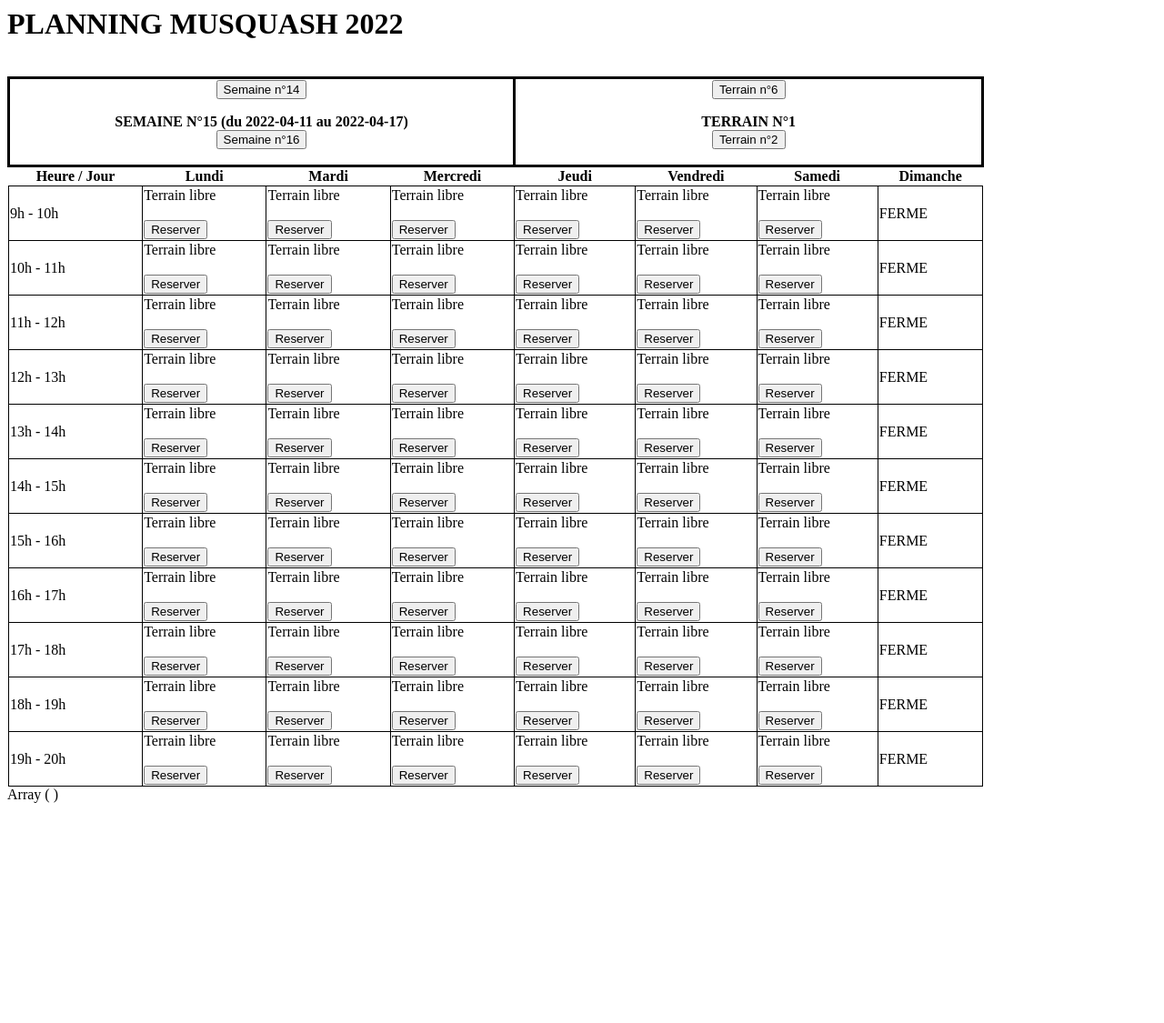
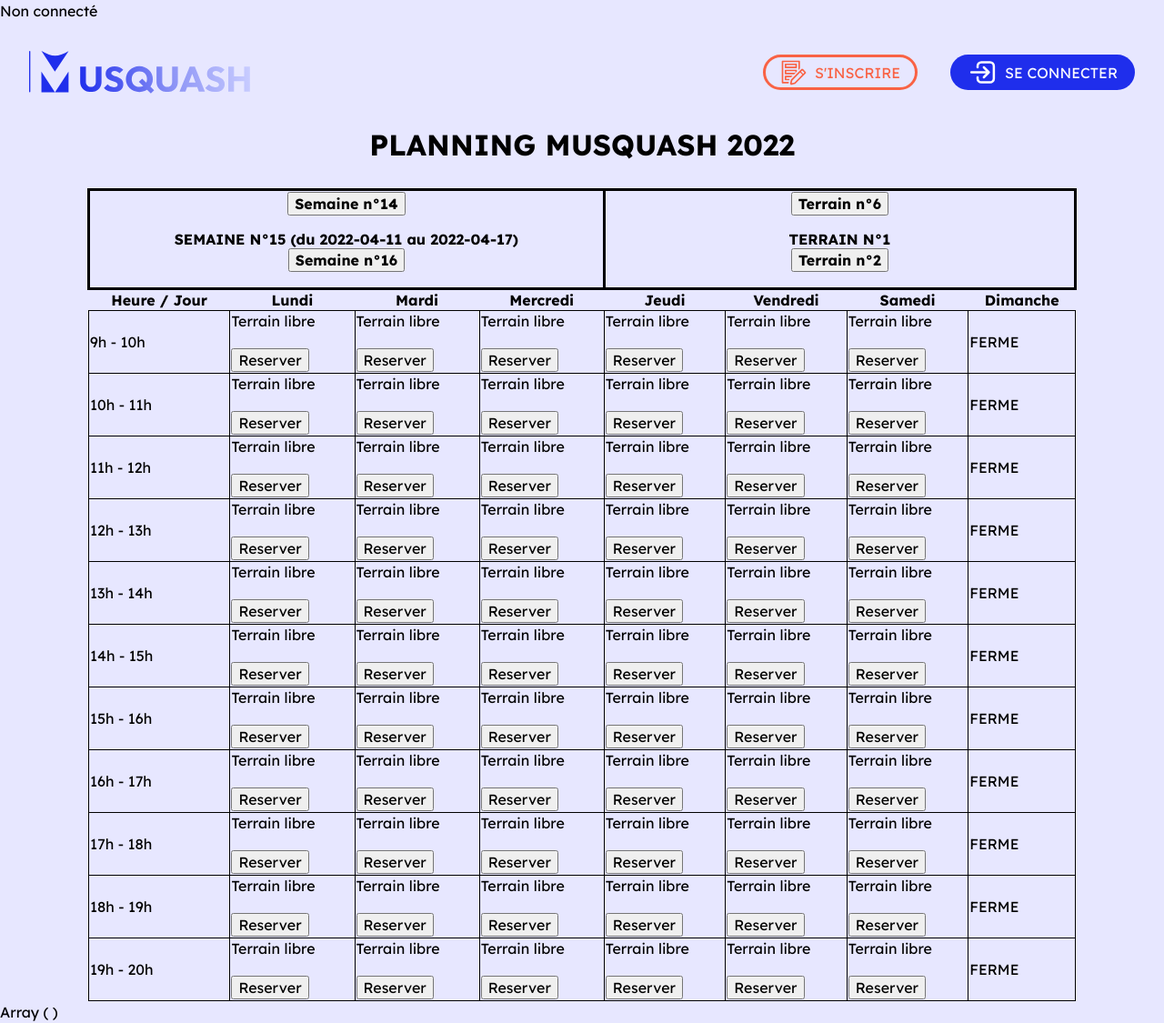
Before and after one commit to sawiw/Musquash, a PHP site: page /planning.php in a window 1280 px wide. Shown: the whole page at 91% size. Before the commit the page ends 883 px from the top, so only its background shows below. Run offline with PHP 8.4, Linux system fonts and the light colour scheme; data comes from the database, SQL or seed files in the repository; style sheets or scripts are compiled from the project's sources.

Commit message:
barreNavCo/NoCo+Planning

```diff
--- /dev/null
+++ b/css/planning.css
@@ -0,0 +1,9 @@
+h1 {
+  display: flex;
+  justify-content: center;
+}
+
+table {
+  margin-left: auto;
+  margin-right: auto;
+}/*# sourceMappingURL=planning.css.map */
--- /dev/null
+++ b/css/planning.scss
@@ -0,0 +1,12 @@
+h1 {
+    display: flex;
+    justify-content: center;
+}
+table {
+    margin-left: auto;
+    margin-right: auto;
+    th{
+        // display: flex;
+        // width: 100%;
+    }
+}
--- a/css/style.css
+++ b/css/style.css
@@ -114,6 +114,11 @@ body {
   font-size: 1.2rem;
   border-radius: 10px;
   border: 1px solid #f96244;
+}
+
+#btnDeconnexion {
+  color: white;
+  cursor: pointer;
 }
 
 nav {
@@ -406,7 +411,7 @@ nav .btn-profile {
     transform: scale(0.9);
   }
 
-  body .container-formules .formule .nos-adhesions {
+  .container-formules .formule .nos-adhesions {
     display: flex;
     flex-direction: column;
     gap: 10px;
--- a/css/style.scss
+++ b/css/style.scss
@@ -112,7 +112,10 @@ body {
     }
   }
 }
-
+#btnDeconnexion {
+  color: white;
+  cursor: pointer;
+}
 nav {
   margin: 2em;
   display: flex;
--- /dev/null
+++ b/dossierIncludes/barreNavNonCo.php
@@ -0,0 +1,97 @@
+<div id="testPopUpInscription" class="cachee testPopUp">
+<form  action="validationInscription.php" method="POST">
+  <!-- onsubmit="return validationInscription()" -->
+  <h2>Formulaire d'inscription &nbsp;<button id="fermePopupInscription">❌</button></h2>
+
+
+  <label for="login">Login : </label>
+  <input required type="text" maxlength="20" name="login" id="login">
+
+  <label for="nom">Nom : </label>
+  <input type="text" name="nom" id="nom" maxlength="30" required>
+  <label for="prenom">Prenom : </label>
+  <input type="text" name="prenom" id="prenom" maxlength="30" required>
+
+  <label for="dateNaissance">Date de naissance : </label>
+  <input required type="date" name="dateNaissance" id="dateNaissance">
+
+  <label for="mail">Mail : </label>
+  <input type="email" name="mail" id="mail" maxlength="30" required>
+  <br>
+  <input type="submit" value="S'inscrire" id="validerInscription">
+  <br>
+  <div>
+    <img src="ressources/images/logo_musquash.svg" alt="logo_musquash" style="filter: brightness(100);" >
+  </div>
+</form>
+
+</div>
+
+<!-- AJOUT CONNEXION MOD ERWANN -->
+<div id="testPopUpConnexion" class="cachee testPopUp">
+  <form  action="validationConnexion.php" method="POST">
+    <h2>Connexion <button id="fermePopUpConnexion">❌</button></h2>
+
+
+  <label for="mailConnexion">Mail utilisateur: </label>
+  <input required type="text" maxlength="30" name="mailConnexion" id="mailConnexion">
+
+
+  <label for="mdpConnexion">Mot de passe : </label>
+  <input required type="password" minlength="8" maxlength="50" name="mdpConnexion" id="mdpConnexion">
+
+
+  <input type="submit" value="Se connecter" id="validerConnexion">
+  <br>
+  <div>
+    <img src="ressources/images/logo_musquash.svg" alt="logo_musquash" style="filter: brightness(100);" >
+  </div>
+</form>
+
+</div>
+<!-- Navbar -->
+<nav>
+<!-- Logo Musquash -->
+<a href="index.php" class="logo-musquash-navbar">
+  <img src="ressources/images/logo_musquash.svg" alt="Logo_Musquash">
+</a>
+<button class="btn-profile" id="btnProfile">
+  <img src="ressources/icons/icone-profile.svg" alt="icone-profile">
+</button>
+  <!-- Container bouton ISCRIPTION / CONNEXION  -->
+  <!-- ENLEVE PAR ERWANN -->
+  <!-- <form name=" btnInscription/Connexion" action="" class="nav-btn-container" method="POST"> -->
+  <div class="nav-btn-container">
+  <!-- Bouton s'inscrire -->
+  <div id="btnInscription" class="btn-inscription">
+    <svg width="30" height="30" viewBox="0 0 30 30" fill="none" xmlns="http://www.w3.org/2000/svg"><path
+        d="M17.5 10H5.83333C5.61232 10 5.40036 9.9122 5.24408 9.75592C5.0878 9.59964 5 9.38768 5 9.16667V5.83333C5 5.61232 5.0878 5.40036 5.24408 5.24408C5.40036 5.0878 5.61232 5 5.83333 5H17.5C17.721 5 17.933 5.0878 18.0893 5.24408C18.2455 5.40036 18.3333 5.61232 18.3333 5.83333V9.16667C18.3333 9.38768 18.2455 9.59964 18.0893 9.75592C17.933 9.9122 17.721 10 17.5 10ZM6.66667 8.33333H16.6667V6.61667H6.66667V8.33333Z"
+        fill="#F96244" /><path
+        d="M17.5 11.7334H5.83333C5.61232 11.7334 5.40036 11.8212 5.24408 11.9775C5.0878 12.1338 5 12.3457 5 12.5667V15.8334C5 16.0544 5.0878 16.2664 5.24408 16.4227C5.40036 16.5789 5.61232 16.6667 5.83333 16.6667H15.3L18.3333 13.5834V12.5667C18.3333 12.3457 18.2455 12.1338 18.0893 11.9775C17.933 11.8212 17.721 11.7334 17.5 11.7334ZM16.6667 15.0001H6.66667V13.3334H16.6667V15.0001Z"
+        fill="#F96244" /><path
+        d="M9.21699 26.2584V26.2084L9.48366 25.0501H3.33366V3.33341H20.0003V11.8751L21.667 10.3001V2.50008C21.667 2.27907 21.5792 2.06711 21.4229 1.91083C21.2666 1.75455 21.0547 1.66675 20.8337 1.66675H2.50033C2.27931 1.66675 2.06735 1.75455 1.91107 1.91083C1.75479 2.06711 1.66699 2.27907 1.66699 2.50008V25.8334C1.66699 26.0544 1.75479 26.2664 1.91107 26.4227C2.06735 26.579 2.27931 26.6667 2.50033 26.6667H9.16699C9.17386 26.5296 9.19057 26.3932 9.21699 26.2584Z"
+        fill="#F96244" /><path
+        d="M18.3336 15.9751L17.6836 16.6334C17.8449 16.6002 17.9927 16.5199 18.1083 16.4028C18.224 16.2856 18.3024 16.1368 18.3336 15.9751Z"
+        fill="#F96244" /><path
+        d="M5 22.4499C5 22.6709 5.0878 22.8829 5.24408 23.0392C5.40036 23.1955 5.61232 23.2833 5.83333 23.2833H9.86667L10.1167 22.1999L10.225 21.7416V21.6999H6.66667V19.9999H11.95L13.6167 18.3333H5.83333C5.61232 18.3333 5.40036 18.421 5.24408 18.5773C5.0878 18.7336 5 18.9456 5 19.1666V22.4499Z"
+        fill="#F96244" /><path
+        d="M27.9087 13.8916L25.1003 11.0832C24.9757 10.9583 24.8276 10.8591 24.6646 10.7914C24.5016 10.7238 24.3268 10.689 24.1503 10.689C23.9738 10.689 23.7991 10.7238 23.6361 10.7914C23.473 10.8591 23.325 10.9583 23.2003 11.0832L11.7754 22.5749L10.8337 26.5832C10.7984 26.7562 10.7976 26.9343 10.8314 27.1076C10.8651 27.2808 10.9326 27.4457 11.0302 27.5928C11.1277 27.7398 11.2533 27.8662 11.3998 27.9647C11.5462 28.0632 11.7107 28.1318 11.8837 28.1666C11.9696 28.1752 12.0561 28.1752 12.142 28.1666C12.2441 28.1832 12.3482 28.1832 12.4504 28.1666L16.492 27.2749L27.9087 15.8332C28.0334 15.7093 28.1324 15.5619 28.1999 15.3996C28.2675 15.2373 28.3022 15.0632 28.3022 14.8874C28.3022 14.7116 28.2675 14.5375 28.1999 14.3752C28.1324 14.2128 28.0334 14.0655 27.9087 13.9416V13.8916ZM15.642 25.7582L12.592 26.4332L13.3337 23.4082L21.9003 14.7499L24.2503 17.0999L15.642 25.7582ZM25.192 16.1582L22.842 13.8082L24.167 12.4999L26.5337 14.8666L25.192 16.1582Z"
+        fill="#F96244" />
+    </svg>
+
+    <!-- <input id="btnInscription" type="submit" name="inscription" value="S'INSCRIRE"> -->
+    <p>S'INSCRIRE</p>
+  </div>
+  <!-- Bouton se connecter -->
+  <div id="btnConnexion" class="btn-connexion">
+    <svg width="33" height="33" viewBox="0 0 33 33" fill="none" xmlns="http://www.w3.org/2000/svg">
+      <path
+        d="M11 22V23.375C11 24.469 11.4346 25.5182 12.2082 26.2918C12.9818 27.0654 14.031 27.5 15.125 27.5H24.75C25.844 27.5 26.8932 27.0654 27.6668 26.2918C28.4404 25.5182 28.875 24.469 28.875 23.375V9.625C28.875 8.53098 28.4404 7.48177 27.6668 6.70818C26.8932 5.9346 25.844 5.5 24.75 5.5H15.125C14.031 5.5 12.9818 5.9346 12.2082 6.70818C11.4346 7.48177 11 8.53098 11 9.625V11M17.875 22L23.375 16.5L17.875 22ZM23.375 16.5L17.875 11L23.375 16.5ZM23.375 16.5H4.125H23.375Z" />
+    </svg>
+    <!-- <input type="submit" name="connexion" value="SE CONNECTER"> -->
+    <p>SE CONNECTER</p>
+  </div>
+  <!-- </form> -->
+  </div>
+</nav>
+<script src="main.js"></script>
--- a/dossierIncludes/indexCo.php
+++ b/dossierIncludes/indexCo.php
@@ -43,7 +43,7 @@
             d="M27.9087 13.8916L25.1003 11.0832C24.9757 10.9583 24.8276 10.8591 24.6646 10.7914C24.5016 10.7238 24.3268 10.689 24.1503 10.689C23.9738 10.689 23.7991 10.7238 23.6361 10.7914C23.473 10.8591 23.325 10.9583 23.2003 11.0832L11.7754 22.5749L10.8337 26.5832C10.7984 26.7562 10.7976 26.9343 10.8314 27.1076C10.8651 27.2808 10.9326 27.4457 11.0302 27.5928C11.1277 27.7398 11.2533 27.8662 11.3998 27.9647C11.5462 28.0632 11.7107 28.1318 11.8837 28.1666C11.9696 28.1752 12.0561 28.1752 12.142 28.1666C12.2441 28.1832 12.3482 28.1832 12.4504 28.1666L16.492 27.2749L27.9087 15.8332C28.0334 15.7093 28.1324 15.5619 28.1999 15.3996C28.2675 15.2373 28.3022 15.0632 28.3022 14.8874C28.3022 14.7116 28.2675 14.5375 28.1999 14.3752C28.1324 14.2128 28.0334 14.0655 27.9087 13.9416V13.8916ZM15.642 25.7582L12.592 26.4332L13.3337 23.4082L21.9003 14.7499L24.2503 17.0999L15.642 25.7582ZM25.192 16.1582L22.842 13.8082L24.167 12.4999L26.5337 14.8666L25.192 16.1582Z"
             fill="#F96244" />
         </svg>
-        <form action="/compteUtilisateur.php" method="POST">
+        <form action="compteUtilisateur.php" method="POST">
             <input type="submit" name="compteUtilisateur" value="MON COMPTE">
         </form>
       </div>
@@ -53,7 +53,7 @@
           <path
             d="M11 22V23.375C11 24.469 11.4346 25.5182 12.2082 26.2918C12.9818 27.0654 14.031 27.5 15.125 27.5H24.75C25.844 27.5 26.8932 27.0654 27.6668 26.2918C28.4404 25.5182 28.875 24.469 28.875 23.375V9.625C28.875 8.53098 28.4404 7.48177 27.6668 6.70818C26.8932 5.9346 25.844 5.5 24.75 5.5H15.125C14.031 5.5 12.9818 5.9346 12.2082 6.70818C11.4346 7.48177 11 8.53098 11 9.625V11M17.875 22L23.375 16.5L17.875 22ZM23.375 16.5L17.875 11L23.375 16.5ZM23.375 16.5H4.125H23.375Z" />
         </svg>
-        <form action="/deconnexion.php" method="post">
+        <form action="deconnexion.php" method="post">
             <input type="submit" name="deconnexion" value="SE DÉCONNECTER">
         </form>
       </div>
--- a/fonctions/fonctionPlanning.php
+++ b/fonctions/fonctionPlanning.php
@@ -115,6 +115,19 @@ function planning(int $terrain, int $semaine, int $annee): string{
             }
             //Début du tableau
             $resultat.='
+            <!DOCTYPE html>
+            <html lang="fr-FR">
+            <head>
+            <meta charset="UTF-8">
+            <meta http-equiv="X-UA-Compatible" content="IE=edge">
+            <meta name="viewport" content="width=device-width, initial-scale=1.0">
+            <link href="https://fonts.googleapis.com/css2?family=Lexend:wght@100;200;300;400;500;600;700;800;900&display=swap"rel="stylesheet">
+            <link rel="stylesheet" href="css/style.css">
+            <link rel="stylesheet" href="css/reset.css">
+            <link rel="stylesheet" href="css/planning.css">
+            <title>Musquash - Planning</title>
+            </head>
+            <body>
             <style>
                 table {
                 border-collapse: collapse;
@@ -278,6 +291,18 @@ function planning(int $terrain, int $semaine, int $annee): string{
                 $semainePrecedente = $semaine-1;
             }
             $resultat.='
+            <!DOCTYPE html>
+            <html lang="fr-FR">
+            <head>
+            <meta charset="UTF-8">
+            <meta http-equiv="X-UA-Compatible" content="IE=edge">
+            <meta name="viewport" content="width=device-width, initial-scale=1.0">
+            <link href="https://fonts.googleapis.com/css2?family=Lexend:wght@100;200;300;400;500;600;700;800;900&display=swap"rel="stylesheet">
+            <link rel="stylesheet" href="css/style.css">
+            <link rel="stylesheet" href="css/reset.css">
+            <link rel="stylesheet" href="css/planning.css">
+            <title>Musquash - Planning</title>
+            </head>
             <style>
                 table {
                 border-collapse: collapse;
--- a/planning.php
+++ b/planning.php
@@ -3,6 +3,16 @@ session_start();
 // require('./sql/bddConnexion.php');
 require('fonctions\fonctionPlanning.php');
 //require('fonctions\testAjax.js');
+
+if(array_key_exists('login', $_SESSION)){
+    echo 'Connecté en tant que : ' . $_SESSION['login'] ;
+    include('dossierIncludes\barreNavCo.php');
+}
+else{
+    echo 'Non connecté
+    ';
+    include('dossierIncludes\barreNavNonCo.php');
+}
 $semaine = new DateTime();
 $semaine = intval($semaine->format('W'));
 
```
Also changed, not shown: dossierIncludes/barreNavCo.php (added, +46 -0 lines), 2 other files.
